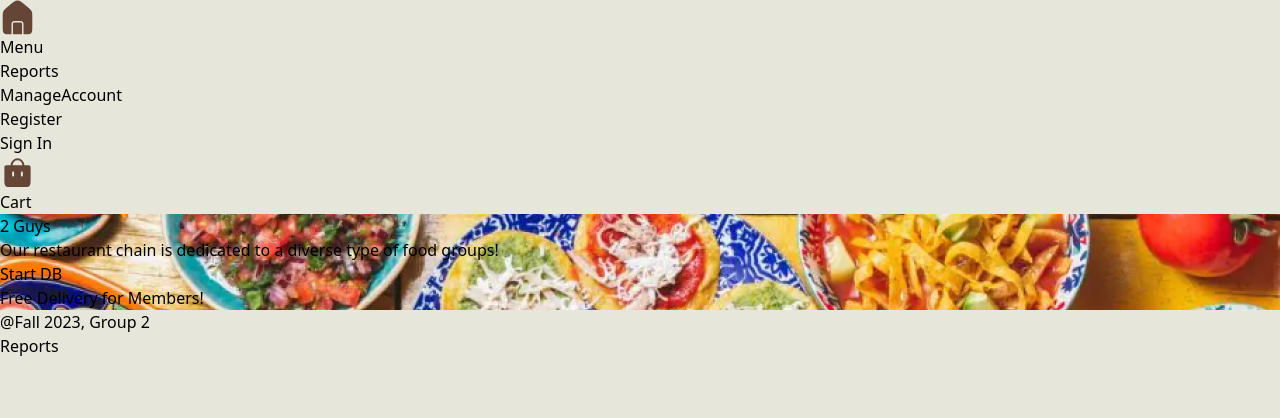
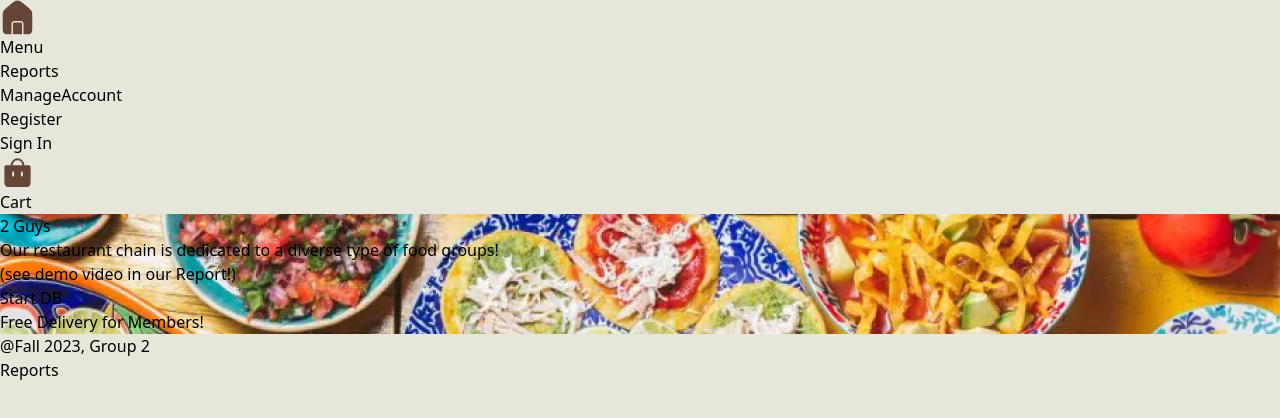
Before and after one commit to ujwal2003/DB-Team02-WebApp, a React (Vite) app in the folder client/: page /home in a window 1280 px wide. Shown: the top 418 px of the page. Built offline with nearby package versions, Linux system fonts and the light colour scheme.

Commit message:
demo video message

```diff
--- a/client/src/pages/Home.jsx
+++ b/client/src/pages/Home.jsx
@@ -21,6 +21,7 @@ function Home() {
         <div className="bg-white py-14 px-40 bg-opacity-70">
           <h1 className="text-7xl font-bold text-[#05204A] mb-4">2 Guys</h1>
           <p className="text-xl text-[#05204A] mb-8">Our restaurant chain is dedicated to a diverse type of food groups!</p>
+          <p>(see demo video in our Report!)</p>
           {/* <button onClick={() => window.location.href = '/Locations'} className="bg-[#537D8D] px-4 py-2 text-white rounded">Order Now</button> */}
           <button onClick={initializeDB} className="bg-[#05204A] px-4 py-2 text-white mt-4 rounded">Start DB</button>
           <p className="text-gray-400 mt-4">Free Delivery for Members!</p>
```
